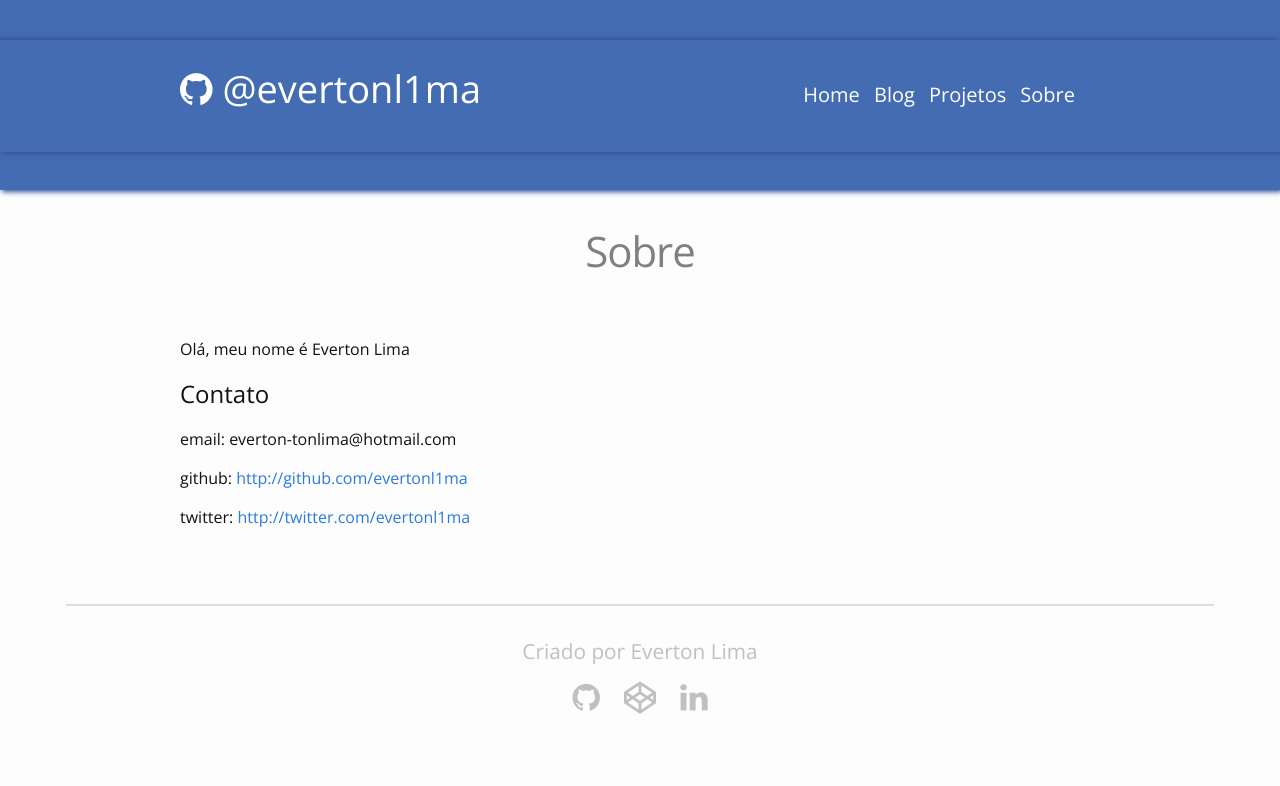
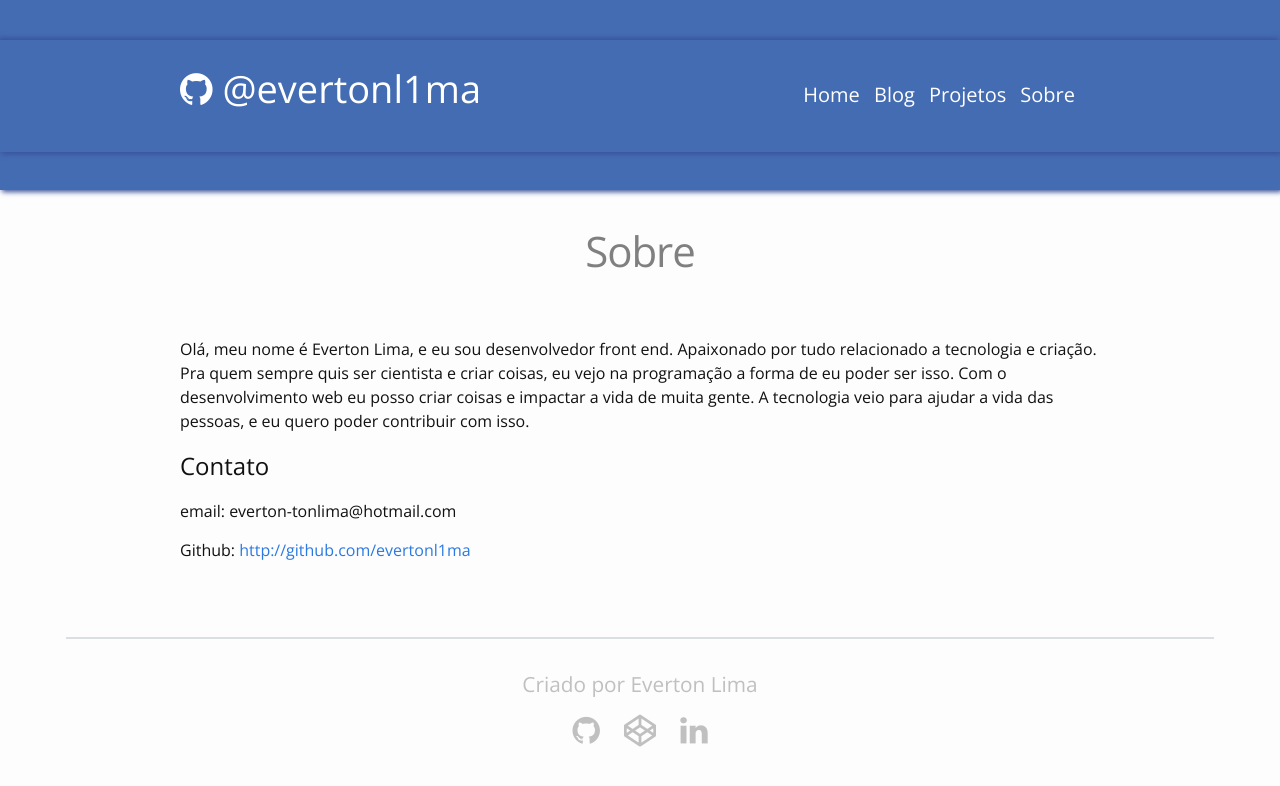
Before and after one commit to evertonl1ma/evertonl1ma.github.io, a Jekyll site: the page built from sobre.md, in a window 1280 px wide. Shown: the top 786 px of the page. Built offline with Jekyll 4.4.1, drawn with Linux system fonts in a browser that asks for light colours.

```diff
--- a/sobre.md
+++ b/sobre.md
@@ -4,12 +4,10 @@ title: Sobre
 permalink: /sobre/
 ---
 
-Olá, meu nome é Everton Lima
+Olá, meu nome é Everton Lima, e eu sou desenvolvedor front end. Apaixonado por tudo relacionado a tecnologia e criação. Pra quem sempre quis ser cientista e criar coisas, eu vejo na programação a forma de eu poder ser isso. Com o desenvolvimento web eu posso criar coisas e impactar a vida de muita gente. A tecnologia veio para ajudar a vida das pessoas, e eu quero poder contribuir com isso.
 
 ## Contato
 
 email: everton-tonlima@hotmail.com
 
-github: <http://github.com/evertonl1ma>
-
-twitter: <http://twitter.com/evertonl1ma>
+Github: <http://github.com/evertonl1ma>
```
Also changed, not shown: _includes/projetos.html (+21 -0 lines).
